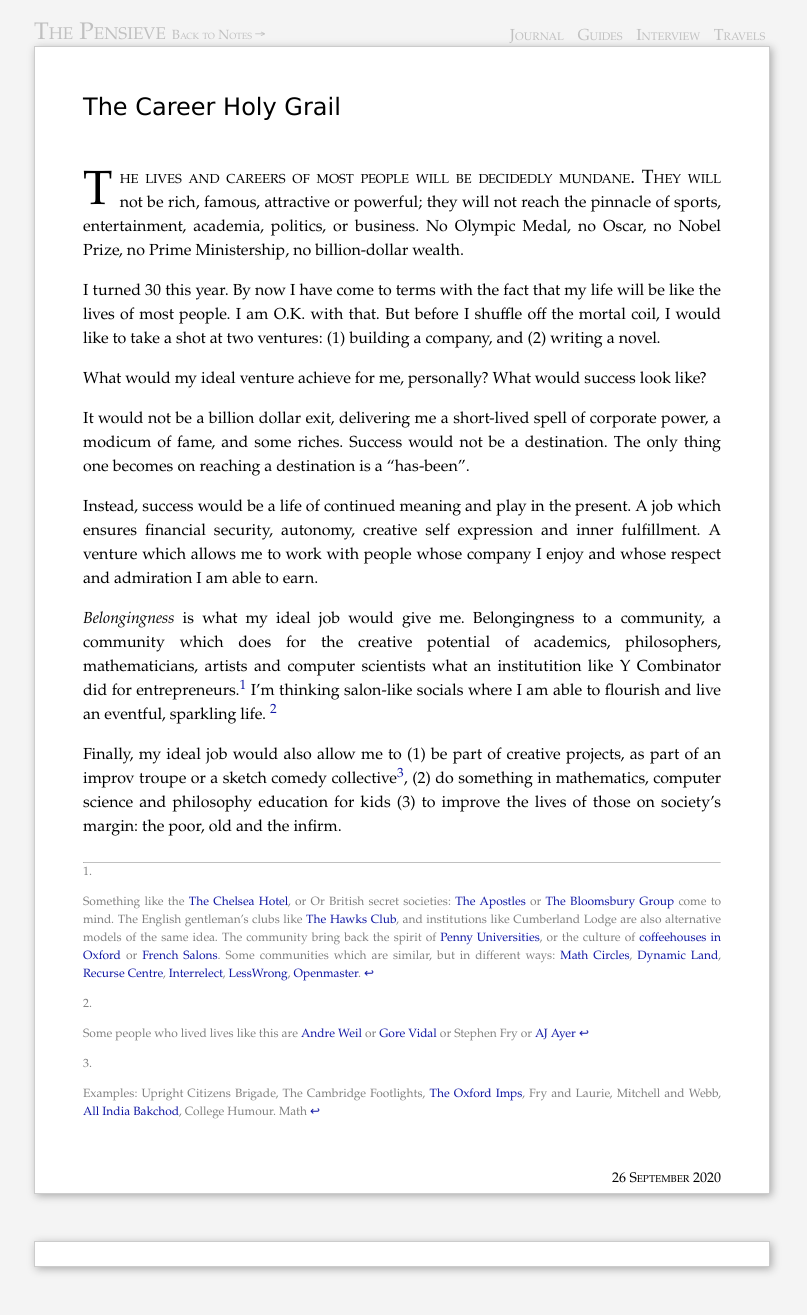
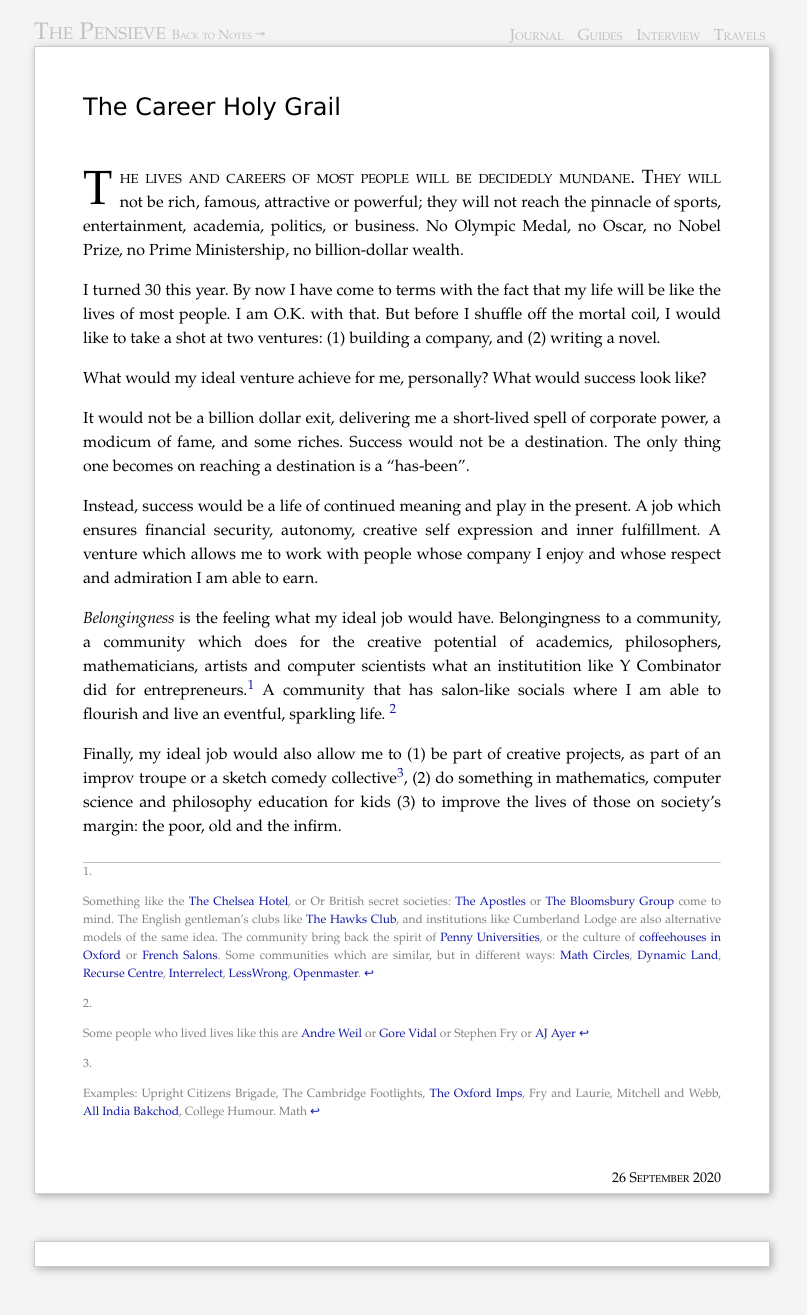
Before and after one commit to piyushahuja/piyushahuja.github.io, a Jekyll site: the page built from _posts/journal/2020-09-26-grail.md, in a window 1280 px wide. Shown: the whole page, without its empty margins (238-1045 px from the left). Built offline with Jekyll 4.4.1, drawn with Linux system fonts in a browser that asks for light colours; comment, search, counter and statistics services are not loaded.

Commit message:
auto deployed

```diff
--- a/_posts/journal/2020-09-26-grail.md
+++ b/_posts/journal/2020-09-26-grail.md
@@ -19,7 +19,7 @@ It would not be a billion dollar exit, delivering me a short-lived spell of corp
 
 Instead, success would be a life of continued meaning and play in the present. A job which ensures financial security, autonomy, creative self expression and inner fulfillment. A venture which allows me to work with people whose company I enjoy and whose respect and admiration I am able to earn.
 
-*Belongingness* is what my ideal job would give me. Belongingness to a community, a community which does for the creative potential of academics, philosophers, mathematicians, artists and computer scientists what an institutition like Y Combinator did for entrepreneurs.[^Community] I'm thinking salon-like socials where I am able to flourish and live an eventful, sparkling life. [^Personalities]
+*Belongingness* is the feeling what my ideal job would have. Belongingness to a community, a community which does for the creative potential of academics, philosophers, mathematicians, artists and computer scientists what an institutition like Y Combinator did for entrepreneurs.[^Community] A community that has salon-like socials where I am able to flourish and live an eventful, sparkling life. [^Personalities]
 
 [^Community]:  Something like the [The Chelsea Hotel](https://medium.com/@bagelboy/make-america-bohemian-again-de846e35d757), or Or British secret societies: [The Apostles](https://en.wikipedia.org/wiki/Cambridge_Apostles)  or [The Bloomsbury Group](https://en.wikipedia.org/wiki/Bloomsbury_Group) come to mind. The English gentleman's clubs like [The Hawks Club](https://en.wikipedia.org/wiki/Hawks%27_Club), and institutions like Cumberland Lodge are also alternative models of the same idea. The community bring back the spirit of [Penny Universities](https://thonyc.wordpress.com/2015/09/29/the-penny-universities/), or the culture of [coffeehouses in Oxford](https://en.wikipedia.org/wiki/English_coffeehouses_in_the_17th_and_18th_centuries) or [French Salons](https://en.wikipedia.org/wiki/Salon_(gathering)). Some communities which are similar, but in different ways: [Math Circles](https://mathcircles.org/), [Dynamic Land](https://dynamicland.org/#project), [Recurse Centre](https://www.fastcompany.com/90325497/this-coders-retreat-is-rewriting-all-the-rules-to-boost-diversity), [Interrelect](https://www.interintellect.com/), [LessWrong](https://wiki.lesswrong.com/wiki/Less_Wrong_meetup_groups), [Openmaster](https://www.openmasters.org/who).
 
```
